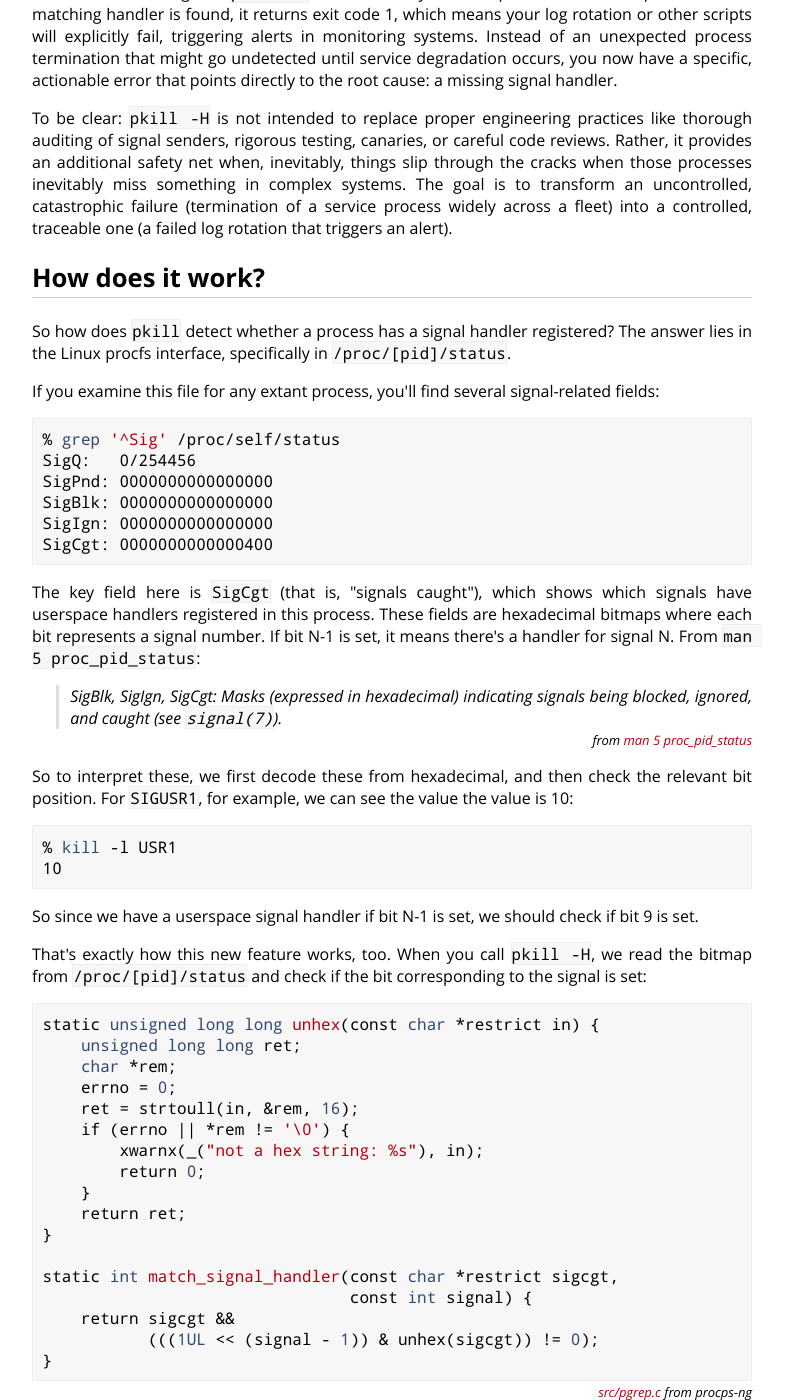
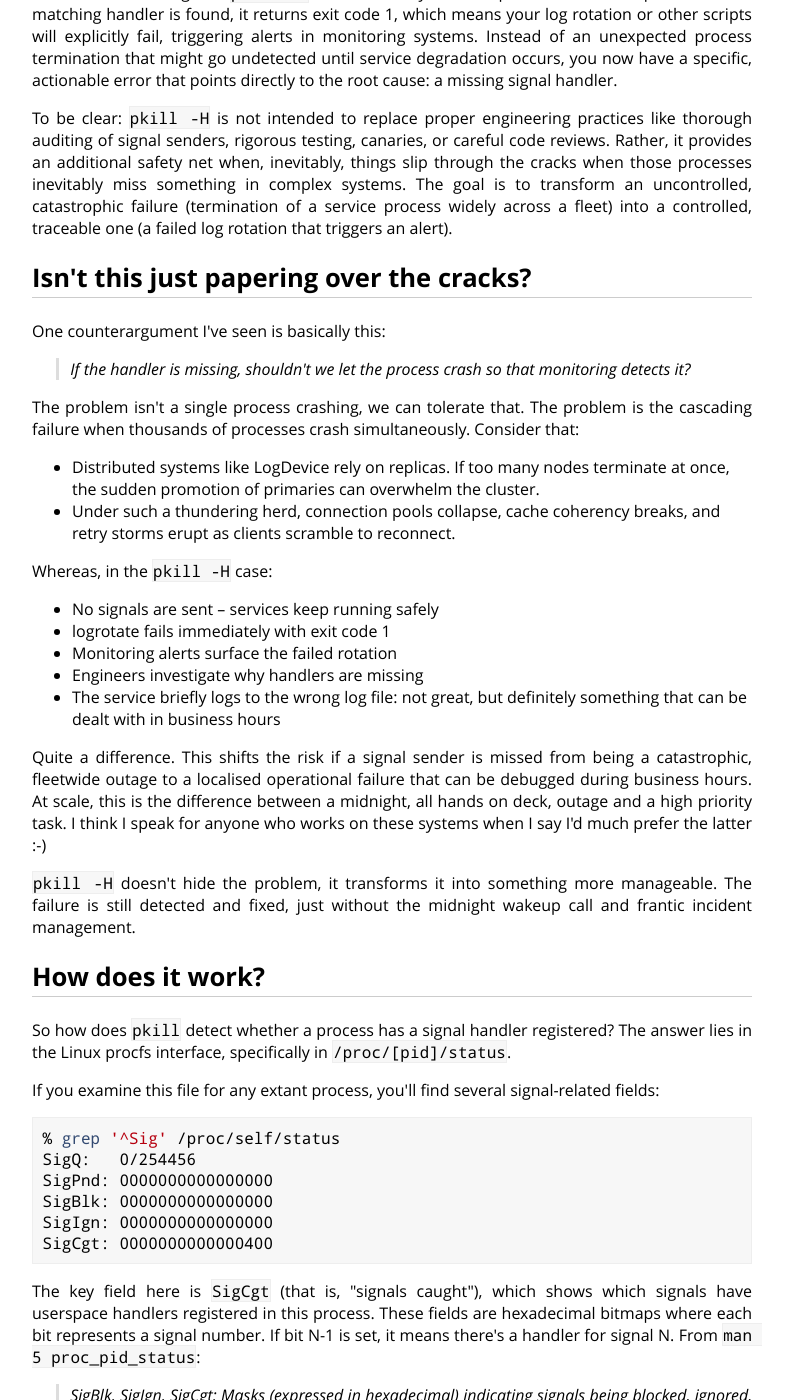
Before and after one commit to cdown/chrisdown.name, a Jekyll site: the page built from _posts/2025-05-13-safer-signal-sending-with-pkill-require-handler.md, in a window 1280 px wide and 1400 px high, scrolled down 2388 px. Shown: the whole window, without its empty margins (248-1041 px from the left). Built offline with Jekyll 4.4.1, drawn with Linux system fonts in a browser that asks for light colours.

Commit message:
rh post: Add "isn't this papering over the cracks"

```diff
--- a/_posts/2025-05-13-safer-signal-sending-with-pkill-require-handler.md
+++ b/_posts/2025-05-13-safer-signal-sending-with-pkill-require-handler.md
@@ -145,6 +145,42 @@ something in complex systems. The goal is to transform an uncontrolled,
 catastrophic failure (termination of a service process widely across a fleet)
 into a controlled, traceable one (a failed log rotation that triggers an
 alert).
+
+## Isn't this just papering over the cracks?
+
+One counterargument I've seen is basically this:
+
+> If the handler is missing, shouldn't we let the process crash so that
+> monitoring detects it?
+
+The problem isn't a single process crashing, we can tolerate that. The problem
+is the cascading failure when thousands of processes crash simultaneously.
+Consider that:
+
+- Distributed systems like LogDevice rely on replicas. If too many nodes
+  terminate at once, the sudden promotion of primaries can overwhelm the
+  cluster.
+- Under such a thundering herd, connection pools collapse, cache coherency
+  breaks, and retry storms erupt as clients scramble to reconnect.
+
+Whereas, in the `pkill -H` case:
+
+- No signals are sent -- services keep running safely
+- logrotate fails immediately with exit code 1
+- Monitoring alerts surface the failed rotation
+- Engineers investigate why handlers are missing
+- The service briefly logs to the wrong log file: not great, but definitely
+  something that can be dealt with in business hours
+
+Quite a difference. This shifts the risk if a signal sender is missed from
+being a catastrophic, fleetwide outage to a localised operational failure that
+can be debugged during business hours. At scale, this is the difference between
+a midnight, all hands on deck, outage and a high priority task. I think I speak
+for anyone who works on these systems when I say I'd much prefer the latter :-)
+
+`pkill -H` doesn't hide the problem, it transforms it into something more
+manageable. The failure is still detected and fixed, just without the midnight
+wakeup call and frantic incident management.
 
 ## How does it work?
 
```
